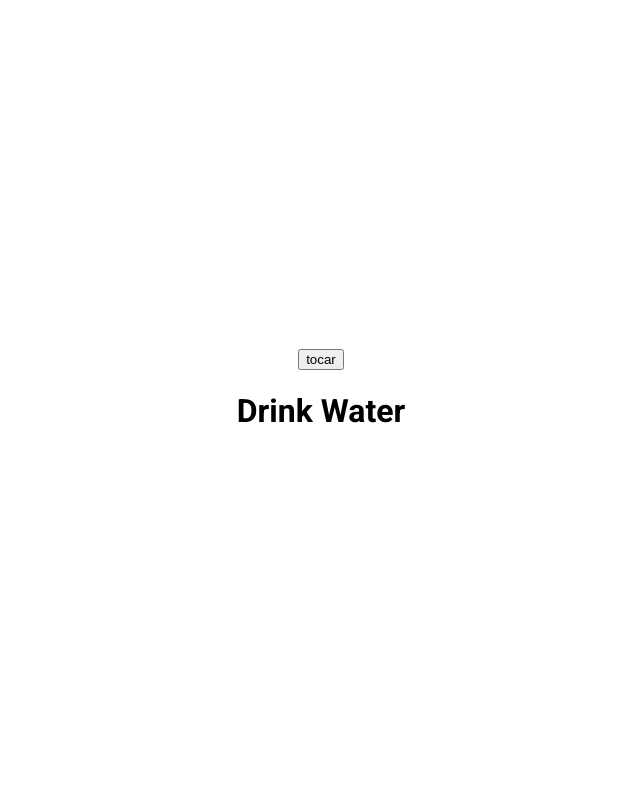
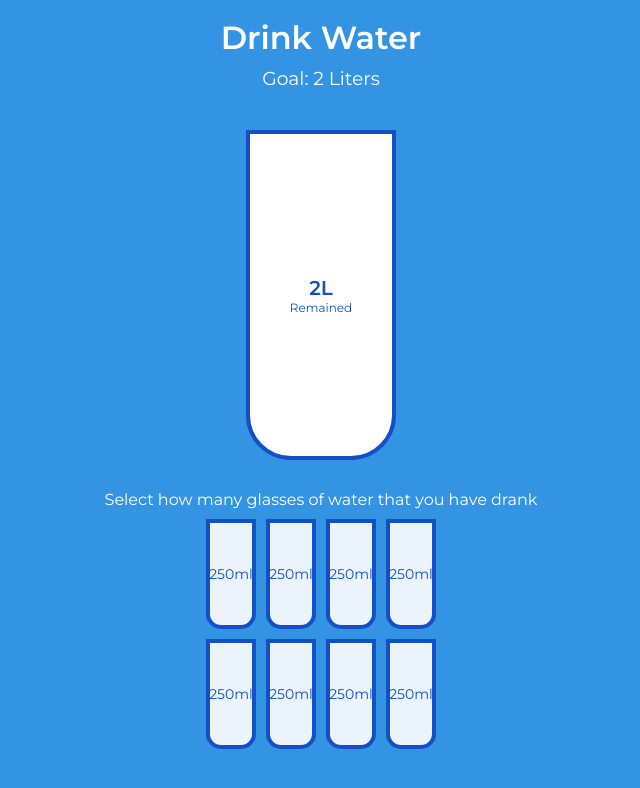
Before and after one commit to vanriwerson/50-projetos-em-50-dias, a website: page 16.Drink Water/index.html in a window 1280 px wide. Shown: the whole page, without its empty margins (319-959 px from the left). Drawn offline with Linux system fonts and the light colour scheme.

Commit message:
Drink water (with personal extras)

```diff
--- a/16.Drink Water/index.html
+++ b/16.Drink Water/index.html
@@ -10,8 +10,32 @@
   </head>
   <body>
     <audio id="goal-reached" src="./goal-reached.mp3"></audio>
-    <button id="btn">tocar</button>
 
     <h1>Drink Water</h1>
+    <h3>Goal: 2 Liters</h3>
 
-    <script src="script.js"
+    <div class="cup">
+      <div class="remained" id="remained">
+        <span id="liters"></span>
+        <small>Remained</small>
+      </div>
+
+      <div class="percentage" id="percentage"></div>
+    </div>
+
+    <p class="text">Select how many glasses of water that you have drank</p>
+
+    <div class="cups">
+      <div class="cup cup-small">250ml</div>
+      <div class="cup cup-small">250ml</div>
+      <div class="cup cup-small">250ml</div>
+      <div class="cup cup-small">250ml</div>
+      <div class="cup cup-small">250ml</div>
+      <div class="cup cup-small">250ml</div>
+      <div class="cup cup-small">250ml</div>
+      <div class="cup cup-small">250ml</div>
+    </div>
+
+    <script src="script.js"></script>
+  </body>
+</html>
--- a/16.Drink Water/script.js
+++ b/16.Drink Water/script.js
@@ -1,6 +1,56 @@
 /**plays goal reached */
-const btn = document.getElementById('btn')
+const smallCups = document.querySelectorAll(".cup-small");
+const liters = document.getElementById('liters')
+const percentage = document.getElementById('percentage')
+const remained = document.getElementById('remained')
 
-btn.addEventListener("click", () => {
-    document.getElementById('goal-reached').play();
-  });
+updateBigCup()
+
+smallCups.forEach((cup, idx) => {
+  cup.addEventListener('click', () => highlightCups(idx))
+})
+
+function highlightCups(idx) {
+  if (smallCups[idx].classList.contains('full') && !smallCups[idx]
+  .nextElementSibling.classList.contains('full')) {
+    idx--
+  }
+
+  smallCups.forEach((cup, idx2) => {
+    if (idx2 <= idx) {
+      cup.classList.add('full')
+    } else {
+      cup.classList.remove('full')
+    }
+  })
+
+  updateBigCup()
+}
+
+function updateBigCup() {
+  const fullCups = document.querySelectorAll('.cup-small.full').length
+  const totalCups = smallCups.length
+
+  if (fullCups === 0) {
+    percentage.style.visibility = 'hidden'
+    percentage.style.height = 0
+  } else {
+    percentage.style.visibility = 'visible'
+    percentage.style.height = `${fullCups / totalCups * 330}px`
+    percentage.innerText = `${fullCups / totalCups * 100}%`
+  }
+
+  if (fullCups === totalCups) {
+    remained.style.visibility = 'hidden'
+    remained.style.height = 0
+
+    playTaDa()
+  } else {
+    remained.style.visibility = 'visible'
+    liters.innerText = `${2 -(250 * fullCups / 1000)}L`
+  }
+}
+
+function playTaDa() {
+  document.getElementById("goal-reached").play();
+}
--- a/16.Drink Water/style.css
+++ b/16.Drink Water/style.css
@@ -1,16 +1,105 @@
-@import url('https://fonts.googleapis.com/css2?family=Roboto:wght@400;700&display=swap');
+@import url('https://fonts.googleapis.com/css2?family=Montserrat:400,600&display=swap');
+
+:root {
+    --border-color: #144fc6;
+    --fill-color: #6ab3f8;
+}
 
 * {
     box-sizing: border-box;
 }
 
 body {
-    font-family: 'Roboto', sans-serif;
+    background-color: #3494e4;
+    color: #fff;
+    font-family: 'Montserrat', sans-serif;
     display: flex;
     flex-direction: column;
     align-items: center;
     justify-content: center;
-    height: 100vh;
+    margin-bottom: 40px;
+}
+
+h1 {
+    margin: 10px 0 0;
+}
+
+h3 {
+    font-weight: 400;
+    margin: 10px 0;
+}
+
+.cup {
+    background-color: #fff;
+    border: 4px solid var(--border-color);
+    color: var(--border-color);
+    border-radius: 0 0 45px 45px;
+    height: 330px;
+    width: 150px;
+    margin: 30px 0;
+    display: flex;
+    flex-direction: column;
     overflow: hidden;
-    margin: 0;
 }
+
+.cup.cup-small {
+    height: 110px;
+    width: 50px;
+    border-radius: 0 0 15px 15px;
+    background-color: rgba(255,255,255,0.9);
+    cursor: pointer;
+    font-size: 14px;
+    align-items: center;
+    justify-content: center;
+    text-align: center;
+    margin: 5px;
+    transition: 0.3s ease;
+}
+
+.cup.cup-small.full {
+    background-color: var(--fill-color);
+    color: #fff;
+}
+
+.cups {
+    display: flex;
+    flex-wrap: wrap;
+    align-items: center;
+    justify-content: center;
+    width: 280px;
+}
+
+.remained {
+    display: flex;
+    flex-direction: column;
+    align-items: center;
+    justify-content: center;
+    text-align: center;
+    flex: 1;
+    transition: 0.3s ease;
+}
+
+.remained span {
+    font-size: 20px;
+    font-weight: bold;
+}
+
+.remained small {
+    font-size: 12px;
+}
+
+.percentage {
+    background-color: var(--fill-color);
+    display: flex;
+    align-items: center;
+    font-weight: bold;
+    justify-content: center;
+    font-size: 30px;
+    height: 0;
+    transition: 0.3s ease;
+}
+
+.text {
+    text-align: center;
+    margin: 0 0 5px;
+}
```
